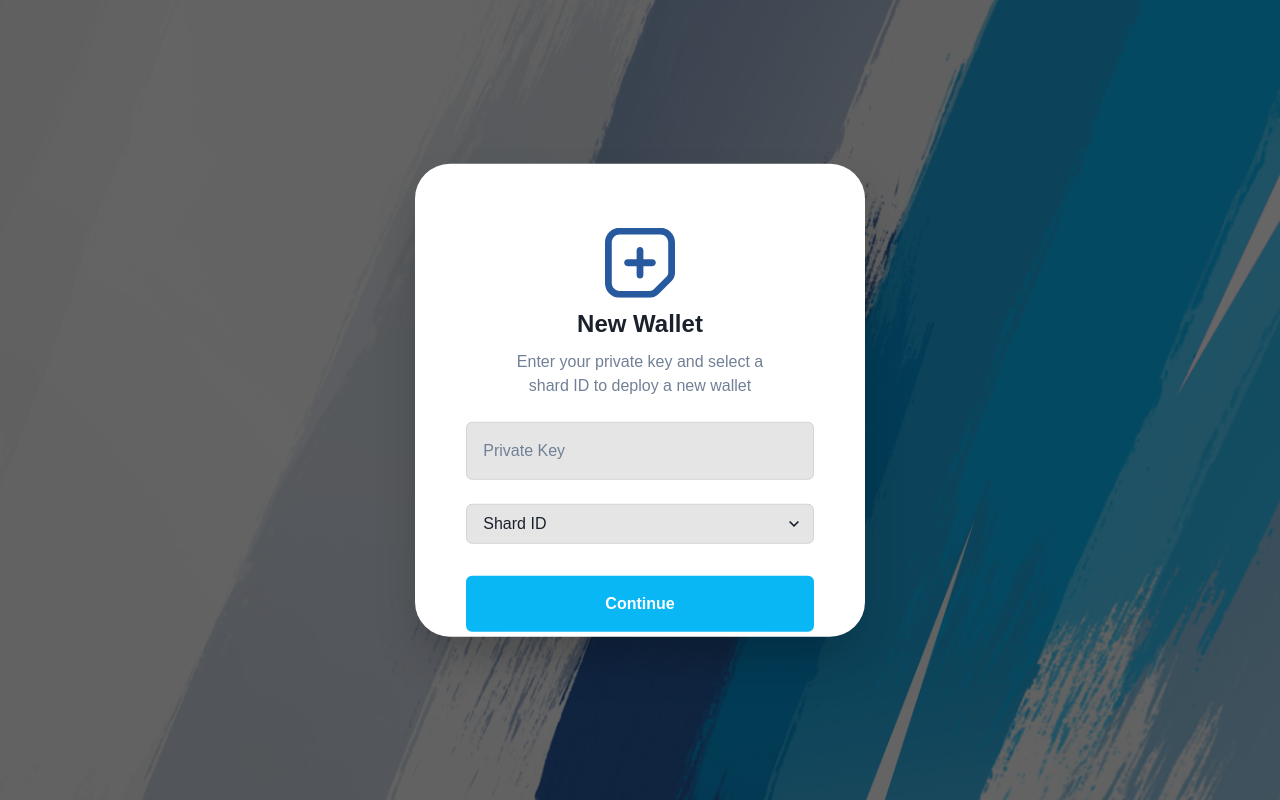
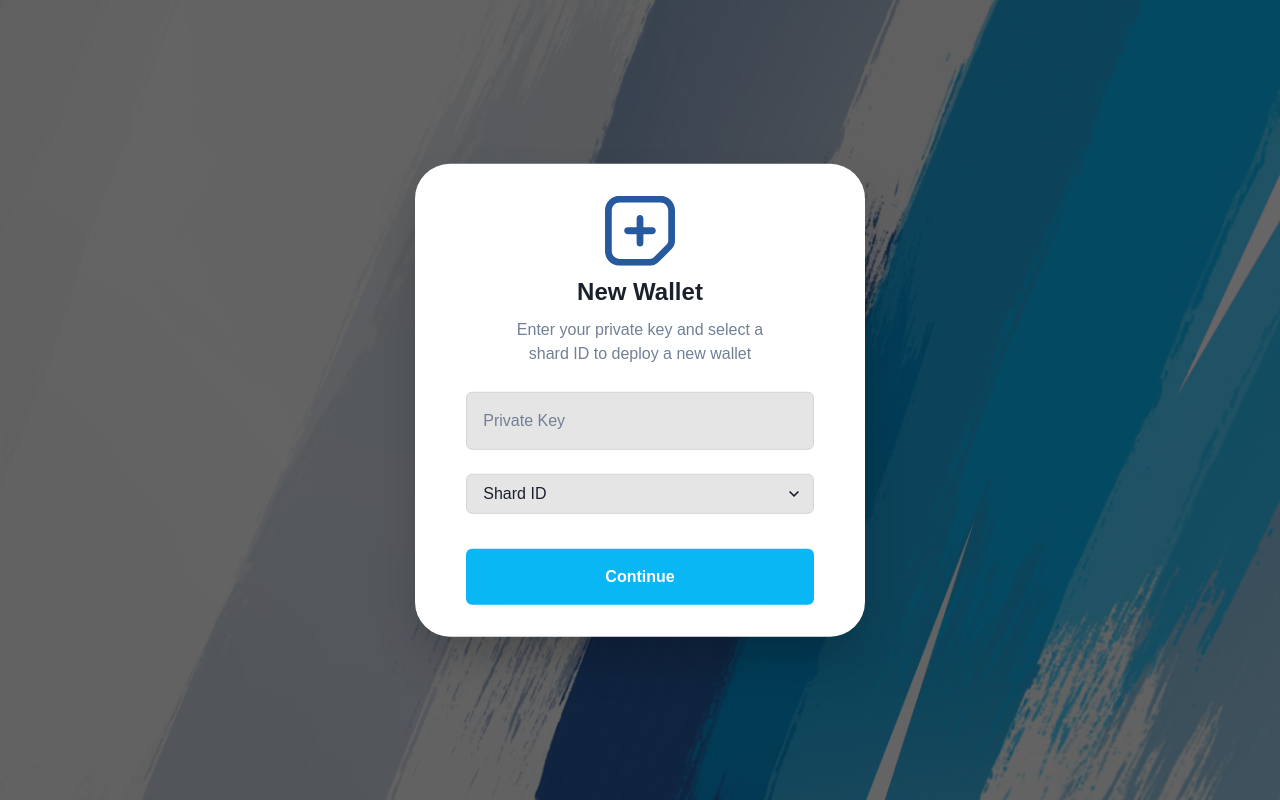
Before and after one commit to 0xAleksaOpacic/nil-wallet, a React (Vite) app: page /onboarding/create-wallet in a window 1280 px wide. Built offline with nearby package versions, Linux system fonts and the light colour scheme.

Commit message:
add icon and title

```diff
--- a/index.html
+++ b/index.html
@@ -6,6 +6,9 @@
     <meta name="keywords" content="Open source, web3, blockchain, wallet, extension, =nil;" />
     <meta name="description"
           content="A Chrome extension wallet for managing assets on the =nil; blockchain" />
+
+    <link rel="icon" type="image/svg+xml" href="/icons/iceShardsBg.svg" />
+
     <script type="text/javascript">
         // Single Page Apps for GitHub Pages
         // MIT License
@@ -30,7 +33,7 @@
         }(window.location));
     </script>
 
-    <title>sig(0)</title>
+    <title>=nil; Extension</title>
 </head>
 <body>
 <div id="root"></div>
--- a/src/components/organisms/OnboardingStepHeader.tsx
+++ b/src/components/organisms/OnboardingStepHeader.tsx
@@ -8,7 +8,7 @@
 
 const OnboardingStepHeader: React.FC<IOnboardingStepHeaderProps> = ({ iconSrc, title, subtitle }) => {
 	return (
-		<VStack spacing={2} align="center" paddingTop={8}>
+		<VStack spacing={2} align="center" paddingTop={0}>
 			{/* Icon */}
 			<Box display="flex" justifyContent="center" p={0} m={0}>
 				<Image src={iconSrc} alt={`${title} Icon`} boxSize="70px" p={0} m={0} />
```
Also changed, not shown: public/icons/iceShardsBg.svg (added).
